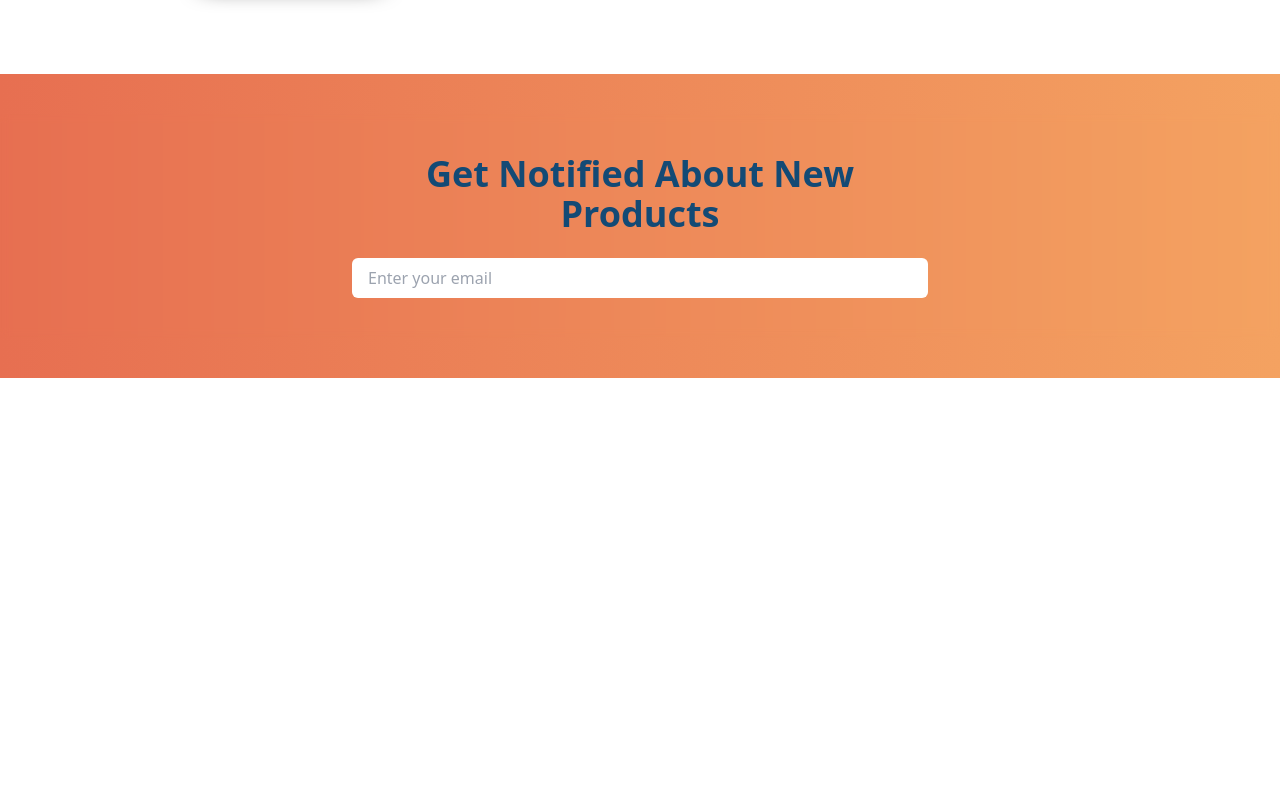
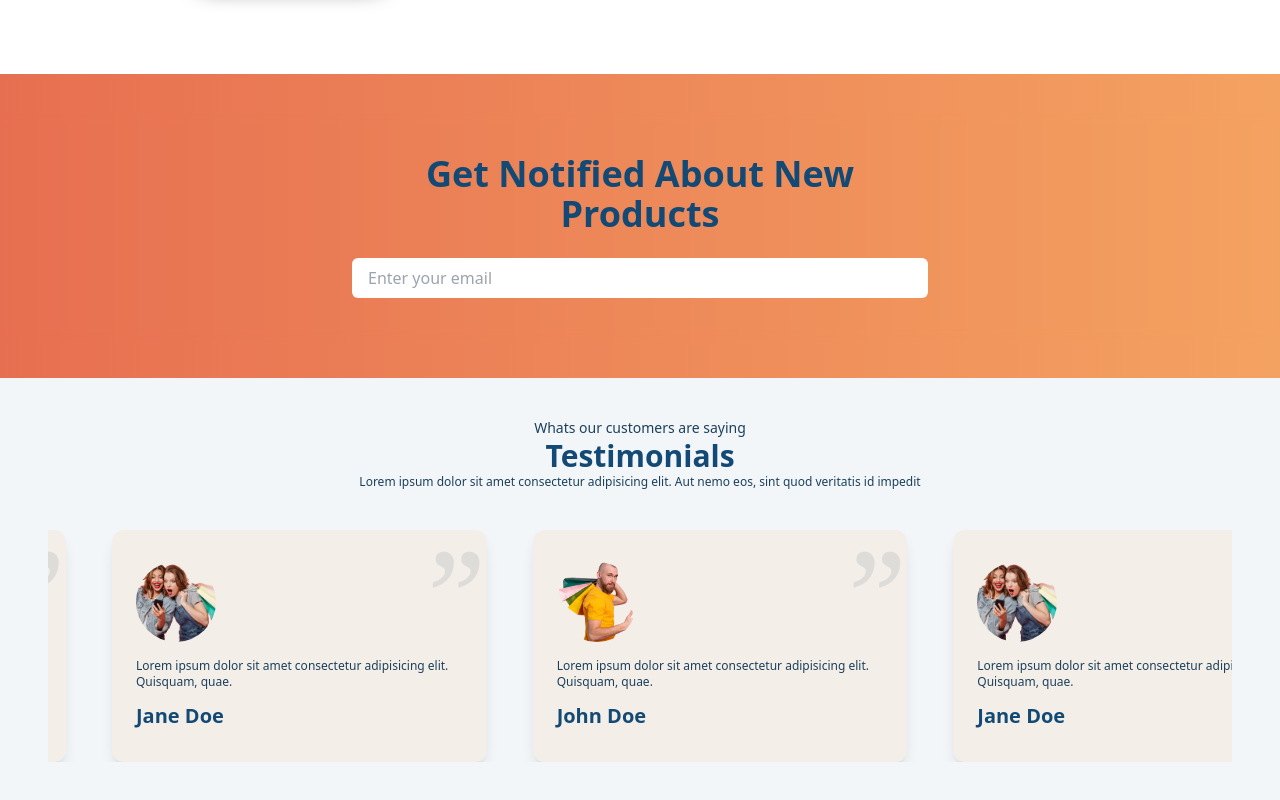
Before and after one commit to thecoderbutcher/react-commerce, a React (Vite) app: page / in a window 1280 px wide. Shown: the part 2326-3126 px from the top of the page. Before the commit the page ends 2784 px from the top, so only its background shows below. Built offline with nearby package versions, Linux system fonts and the light colour scheme.

Commit message:
feat: add testimonials section

```diff
--- a/src/App.jsx
+++ b/src/App.jsx
@@ -7,6 +7,7 @@ import "aos/dist/aos.css"
 import TopProducts from "./components/Products/TopProducts"
 import Banner from "./components/Banner/Banner"
 import Subscribe from "./components/Banner/Subscribe"
+import Testimonials from "./components/Testimonials/Testimonials"
 
 const App = () => {
   useEffect(() => {
@@ -25,6 +26,7 @@ const App = () => {
       <TopProducts/>
       <Banner/>
       <Subscribe/>
+      <Testimonials/>
     </main>
   )
 }
--- a/src/components/Banner/Subscribe.jsx
+++ b/src/components/Banner/Subscribe.jsx
@@ -2,7 +2,7 @@
 const Subscribe = () => {
     return (
         <div
-            className="bg-gradient-to-r from-accent-dark to-accent duration-200 py-10 mb-20"
+            className="bg-gradient-to-r from-accent-dark to-accent duration-200 py-10"
             data-aos="zoom-in"
         >
             <div className="container backdrop-blur-sm py-10">
--- /dev/null
+++ b/src/components/Testimonials/Testimonials.jsx
@@ -0,0 +1,71 @@
+import { testimonials } from "../../constant"
+import { Swiper, SwiperSlide } from "swiper/react"
+import { Autoplay, Pagination, Navigation } from 'swiper/modules';
+const Testimonials = () => {
+    return (
+        <div className="py-10 bg-secondary/5 dark:bg-secondary-dark/80">
+            <div className="container">
+                <div className="text-center mb-10 max-w-[600px] mx-auto">
+                    <p data-aos="fade-up" className="text-sm text-tertiary-dark dark:text-tertiary/70">
+                        Whats our customers are saying
+                    </p>
+                    <h1 className="text-3xl font-bold text-secondary dark:text-tertiary" data-aos="fade-up">
+                        Testimonials
+                    </h1>
+                    <p className="text-xs text-tertiary-dark dark:text-tertiary/60" data-aos="fade-up">
+                        Lorem ipsum dolor sit amet consectetur adipisicing elit. Aut nemo eos, sint quod veritatis id impedit
+                    </p>
+                </div>
+                <div>
+                    <Swiper
+                        spaceBetween={30}
+                        slidesPerView={3}
+                        initialSlide={3}
+                        centeredSlides={true}
+                        autoplay={{
+                            delay: 4000,
+                            disableOnInteraction: false,
+                        }}
+                        pagination={{
+                            clickable: true,
+                        }}
+                        navigation={true}
+                        modules={[Autoplay, Pagination, Navigation]}
+                    >
+                        {
+                            testimonials.map((testimonial) => (
+                                <SwiperSlide
+                                    key={testimonial.id}
+                                    className="flex flex-col gap-4 shadow-lg py-8 px-6 mx-4 rounded-xl bg-accent/10 dark:bg-tertiary-dark/90"
+                                >
+                                    <div className="mb-4">
+                                        <img
+                                            src={testimonial.image}
+                                            alt=""
+                                            className="rounded-full w-20 h-20 object-cover"
+                                        />
+                                    </div>
+                                    <div className="flex flex-col gap-4 items-center">
+                                        <div className="space-y-3">
+                                            <p className="text-xs text-tertiary-dark dark:text-tertiary/60">
+                                                {testimonial.text}
+                                            </p>
+                                            <h1 className="text-xl font-bold text-secondary dark:text-tertiary">
+                                                {testimonial.name}
+                                            </h1>
+                                        </div>
+                                    </div>
+                                    <p className="text-9xl text-tertiary-dark/10 dark:text-tertiary/10 font-serif absolute top-0 right-0">
+                                        &rdquo;
+                                    </p>
+                                </SwiperSlide>
+                            ))
+                        }
+                    </Swiper>
+                </div>
+            </div>
+        </div>
+    )
+}
+
+export default Testimonials
--- a/src/constant/index.jsx
+++ b/src/constant/index.jsx
@@ -139,3 +139,43 @@ export const topProducts = [
         image: Shirt,
     }
 ]
+
+export const testimonials = [
+    {
+        id: 1,
+        name: "John Doe",
+        image: Man,
+        text: "Lorem ipsum dolor sit amet consectetur adipisicing elit. Quisquam, quae."
+    },
+    {
+        id: 2,
+        name: "Jane Doe",
+        image: Women,
+        text: "Lorem ipsum dolor sit amet consectetur adipisicing elit. Quisquam, quae."
+    },
+    {
+        id: 3,
+        name: "John Doe",
+        image: Man,
+        text: "Lorem ipsum dolor sit amet consectetur adipisicing elit. Quisquam, quae."
+    },
+    {
+        id: 4,
+        name: "Jane Doe",
+        image: Women,
+        text: "Lorem ipsum dolor sit amet consectetur adipisicing elit. Quisquam, quae."
+    },
+    {
+        id: 5,
+        name: "John Doe",
+        image: Man,
+        text: "Lorem ipsum dolor sit amet consectetur adipisicing elit. Quisquam, quae."
+    },
+    {
+        id: 6,
+        name: "Jane Doe",
+        image: Women,
+        text: "Lorem ipsum dolor sit amet consectetur adipisicing elit. Quisquam, quae."
+    }
+
+]
```
